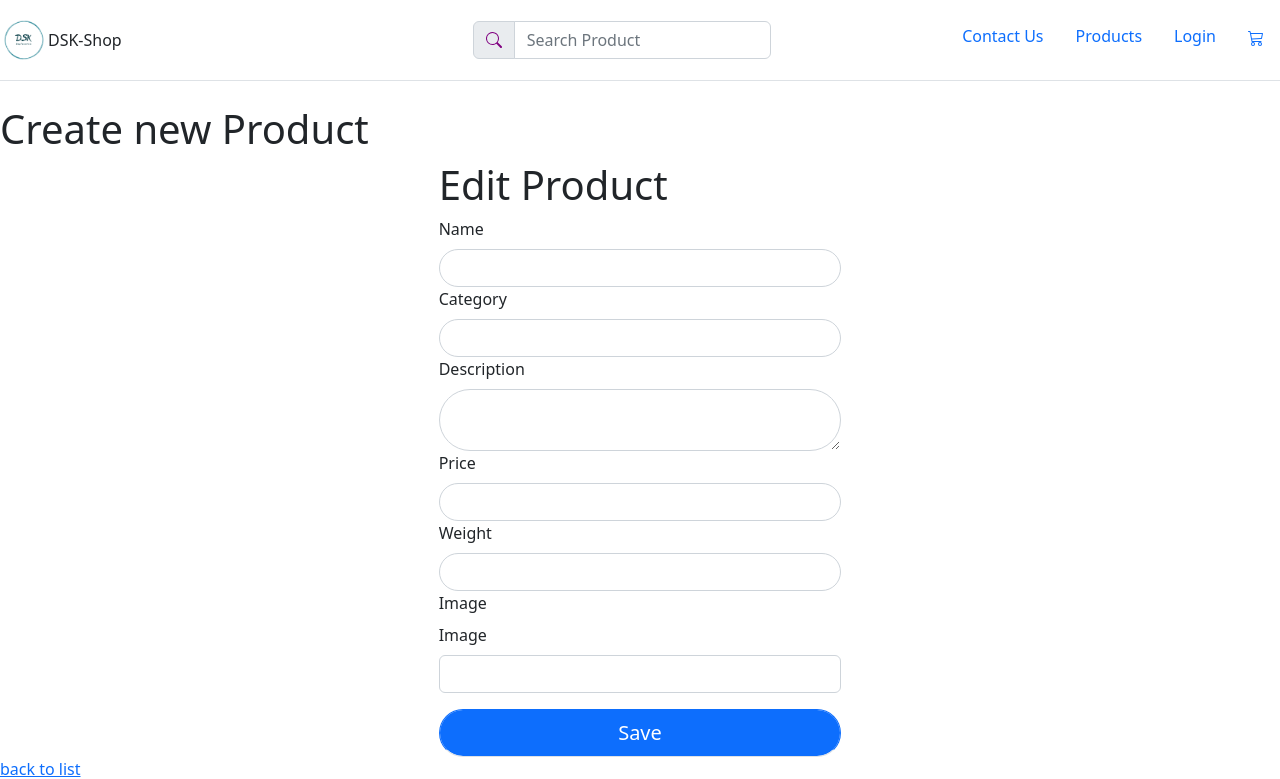
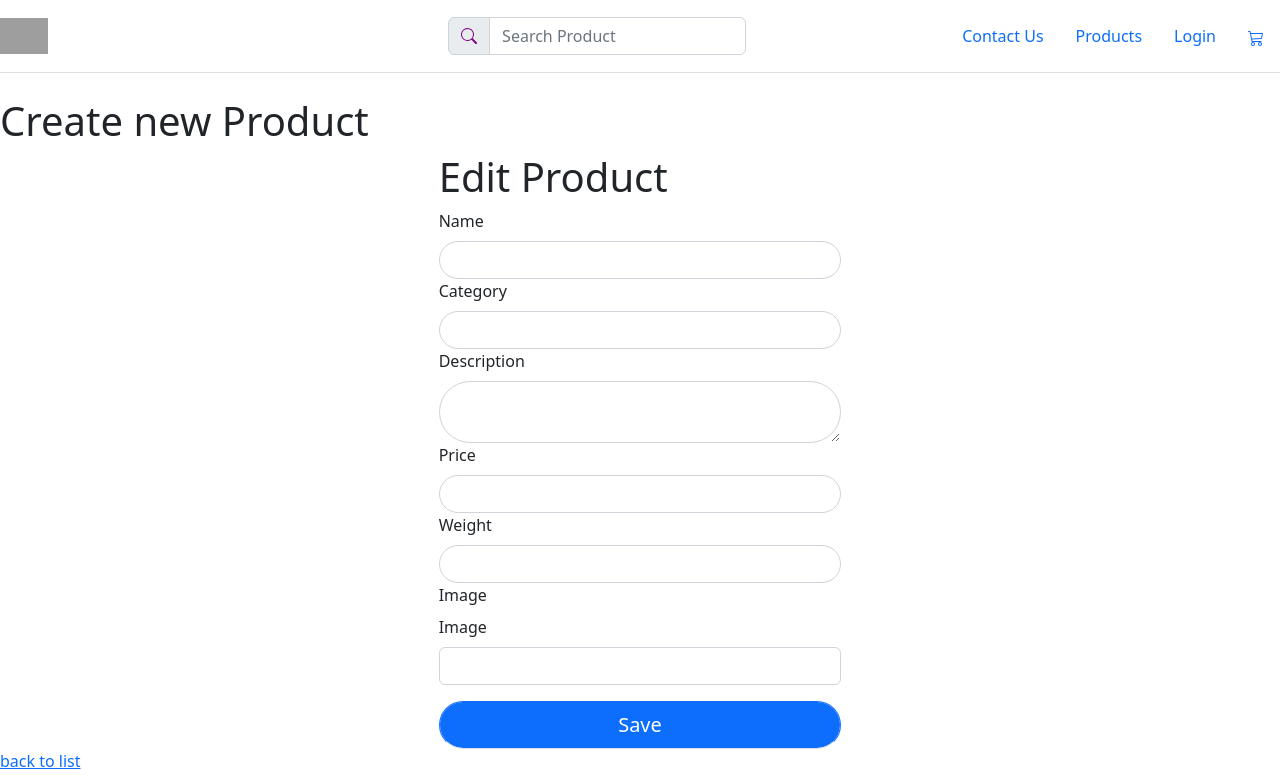
Before and after one commit to jamaisseule/WEBG301, a Symfony app: template templates/product/new.html.twig in a window 1280 px wide. Shown: the top 779 px of the page. Run offline with Twig, Linux system fonts and the light colour scheme; the template is opened without the code that fills it, so the values that code supplies are empty; form fields are guessed from the names that the template uses; some libraries are stand-ins or nearby versions; grey boxes are pictures that could not be loaded.

Commit message:
new logo

```diff
--- a/templates/_nav.html.twig
+++ b/templates/_nav.html.twig
@@ -2,8 +2,8 @@
     <header class="d-flex flex-wrap justify-content-center py-3 mb-4 border-bottom">
         <a href="{{ path('app_product_index') }}"
            class="d-flex align-items-center mb-3 mb-md-0 me-md-auto text-dark text-decoration-none">
-            <img class="card-img-top" src="{{ asset('/images/DSK.jpg' ) }} " style="width: 3rem;,height: 3rem;">
-            <span class="text-inline justify-content-center">DSK-Shop</span>
+            <img class="card-img-top" src="{{ asset('/images/haha.png' ) }} " style="width: 3rem;,height: 3rem;">
+            <span class="text-inline justify-content-center"></span>
         </a>
         <form class="m-auto" action={{ path('app_product_index') }} method="get">
             <div class="input-group justify-content-center m-auto">
```
